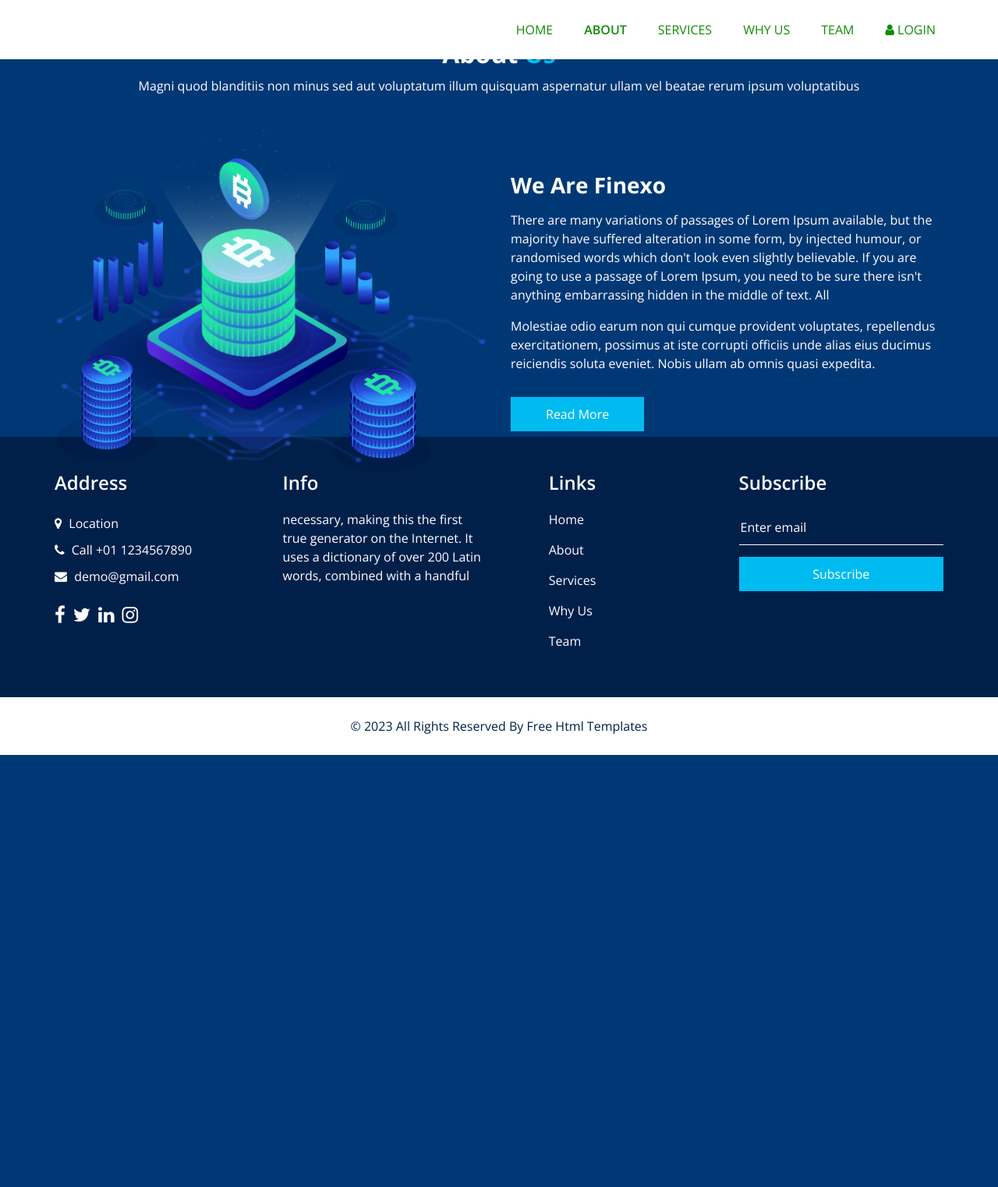
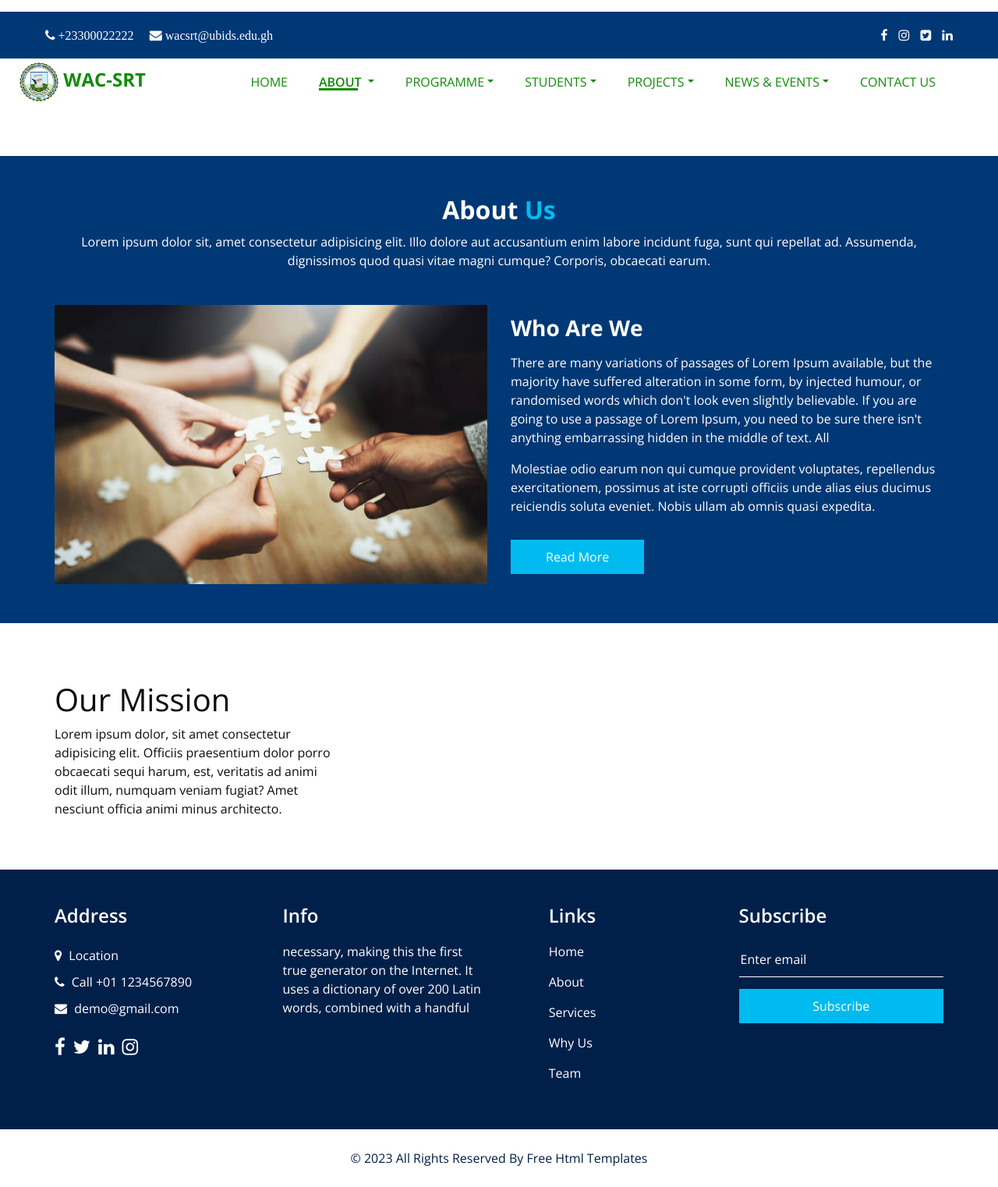
Before and after one commit to HalimKing/ubids-wac-srt, a PHP site: page /about.html in a window 1280 px wide. Shown: the whole page at 78% size. Before the commit the page ends 968 px from the top, so only its background shows below. Run offline with PHP 8.4, Linux system fonts and the light colour scheme; some libraries are stand-ins or nearby versions; some web fonts are replaced.

Commit message:
second Initialize

```diff
--- a/about.html
+++ b/about.html
@@ -13,7 +13,7 @@
   <meta name="author" content="" />
   <link rel="shortcut icon" href="images/favicon.png" type="">
 
-  <title> Finexo </title>
+  <title>UBIDS/WAC-SRT</title>
 
   <!-- bootstrap core css -->
   <link rel="stylesheet" type="text/css" href="css/bootstrap.css" />
@@ -46,38 +46,91 @@
 
     <!-- header section strats -->
     <header class="header_section">
+      <div class="top" style="display: flex; justify-content: space-between;">
+        <div class="p-2">
+          <i class="fa fa-phone">  +23300022222</i>
+          <i class="fa fa-envelope ml-3">  wacsrt@ubids.edu.gh</i>
+        </div>
+        <div class="p-2 ">
+          <a class="social" href=""><i class="fa fa-facebook-f"></i></a>
+          <a class="social" href=""><i class="fa fa-instagram"></i></a>
+          <a class="social" href=""><i class="fa fa-twitter-square"></i></a>
+          <a class="social" href=""><i class="fa fa-linkedin"></i></a>
+        </div>
+      </div>
       <div class="container-fluid">
         <nav class="navbar navbar-expand-lg custom_nav-container ">
           <a class="navbar-brand" href="index.html">
-            <span>
-              Finexo
+            <span class="logo-text">
+              <img src="./images/logo.png" width="50" alt="">
+              WAC-SRT <br>
+
             </span>
           </a>
 
-          <button class="navbar-toggler" type="button" data-toggle="collapse" data-target="#navbarSupportedContent" aria-controls="navbarSupportedContent" aria-expanded="false" aria-label="Toggle navigation">
+          <button style="background-color: #00bbf0;" class="navbar-toggler" type="button" data-toggle="collapse" data-target="#navbarSupportedContent" aria-controls="navbarSupportedContent" aria-expanded="false" aria-label="Toggle navigation">
             <span class=""> </span>
           </button>
 
           <div class="collapse navbar-collapse" id="navbarSupportedContent">
             <ul class="navbar-nav  ">
-              <li class="nav-item ">
-                <a class="nav-link" href="index.html">Home </a>
+              <li class="nav-item">
+                <a class="nav-link" href="index.html">Home</a>
               </li>
-              <li class="nav-item active">
-                <a class="nav-link" href="about.html"> About <span class="sr-only">(current)</span> </a>
+
+
+              <li class="nav-item dropdown">
+                <a class="nav-link dropdown-toggle active" type="button" id="dropdownMenuButton" data-mdb-toggle="dropdown" aria-expanded="false"> About </a>
+                <ul class="dropdown-menu" aria-labelledby="dropdownMenuButton">
+                  <li class="nav-item"><a class="dropdown-item nav-link" href="about.html">About Us</a></li>
+                  <li class="nav-item"><a class="dropdown-item nav-link" href="#"> Background</a></li>
+                  <li class="nav-item"><a class="dropdown-item nav-link" href="#">Resources</a></li>
+                </ul>
+              </li>
+
+              <li class="nav-item dropdown">
+                <a class="nav-link dropdown-toggle" type="button" id="dropdownMenuButton" data-mdb-toggle="dropdown" aria-expanded="false"> Programme</a>
+                <ul class="dropdown-menu" aria-labelledby="dropdownMenuButton">
+                  <li class="nav-item"><a class="dropdown-item nav-link" href="#">Undergraduate</a></li>
+                  <li class="nav-item"><a class="dropdown-item nav-link" href="#">Mphil Programme</a></li>
+                  <li class="nav-item"><a class="dropdown-item nav-link" href="#">Phd programme</a></li>
+                  <li class="nav-item"><a class="dropdown-item nav-link" href="#">Other courses</a></li>
+                  <li class="nav-item"><a class="dropdown-item nav-link" href="#">Facility</a></li>
+                </ul>
+              </li>
+
+              <li class="nav-item dropdown">
+                <a class="nav-link dropdown-toggle" type="button" id="dropdownMenuButton" data-mdb-toggle="dropdown" aria-expanded="false"> Students</a>
+                <ul class="dropdown-menu" aria-labelledby="dropdownMenuButton">
+                  <li class="nav-item "><a class="dropdown-item nav-link" href="#">Undergraduate</a></li>
+                  <li class="nav-item "><a class="dropdown-item nav-link" href="#">Mphil</a></li>
+                  <li class="nav-item "><a class="dropdown-item nav-link" href="#">Phd</a></li>
+                </ul>
+              </li>
+
+              <li class="nav-item dropdown">
+                <a class="nav-link dropdown-toggle" type="button" id="dropdownMenuButton" data-mdb-toggle="dropdown" aria-expanded="false"> Projects</a>
+                <ul class="dropdown-menu" aria-labelledby="dropdownMenuButton">
+                  <li class="nav-item "><a class="dropdown-item nav-link" href="#">Project Documentation</a></li>
+                  <li class="nav-item "><a class="dropdown-item nav-link" href="#"></a></li>
+
+                </ul>
+              </li>
+
+              <li class="nav-item dropdown">
+                <a class="nav-link dropdown-toggle" type="button" id="dropdownMenuButton" data-mdb-toggle="dropdown" aria-expanded="false">News & Events</a>
+                <ul class="dropdown-menu" aria-labelledby="dropdownMenuButton">
+                  <li class="nav-item "><a class="dropdown-item nav-link" href="#">News</a></li>
+                  <li class="nav-item "><a class="dropdown-item nav-link" href="#">Events</a></li>
+                  <li class="nav-item "><a class="dropdown-item nav-link" href="#">Conference</a></li>
+                </ul>
               </li>
               <li class="nav-item">
-                <a class="nav-link" href="service.html">Services</a>
+                <a class="nav-link" href="">Contact Us</a>
+
               </li>
-              <li class="nav-item">
-                <a class="nav-link" href="why.html">Why Us</a>
-              </li>
-              <li class="nav-item">
-                <a class="nav-link" href="team.html">Team</a>
-              </li>
-              <li class="nav-item">
-                <a class="nav-link" href="#"> <i class="fa fa-user" aria-hidden="true"></i> Login</a>
-              </li>
+
+
               <form class="form-inline">
                 <button class="btn  my-2 my-sm-0 nav_search-btn" type="submit">
                   <i class="fa fa-search" aria-hidden="true"></i>
@@ -93,26 +146,26 @@
 
   <!-- about section -->
 
-  <section class="about_section layout_padding">
+  <section class="about_section section-p1">
     <div class="container  ">
       <div class="heading_container heading_center">
         <h2>
           About <span>Us</span>
         </h2>
         <p>
-          Magni quod blanditiis non minus sed aut voluptatum illum quisquam aspernatur ullam vel beatae rerum ipsum voluptatibus
+          Lorem ipsum dolor sit, amet consectetur adipisicing elit. Illo dolore aut accusantium enim labore incidunt fuga, sunt qui repellat ad. Assumenda, dignissimos quod quasi vitae magni cumque? Corporis, obcaecati earum.
         </p>
       </div>
       <div class="row">
         <div class="col-md-6 ">
           <div class="img-box">
-            <img src="images/about-img.png" alt="">
+            <img src="images/aboutImage.jpg" alt="">
           </div>
         </div>
         <div class="col-md-6">
           <div class="detail-box">
             <h3>
-              We Are Finexo
+              Who Are We
             </h3>
             <p>
               There are many variations of passages of Lorem Ipsum available, but the majority have suffered alteration
@@ -132,11 +185,24 @@
     </div>
   </section>
 
+
+  <section id="mission-vission" class="section-p1">
+    <div class="container">
+      <div class="row">
+        <div class="col-lg-4">
+          <img src="" alt="">
+          <h1>Our <span>Mission</span></h1>
+          <p>Lorem ipsum dolor, sit amet consectetur adipisicing elit. Officiis praesentium dolor porro obcaecati sequi harum, est, veritatis ad animi odit illum, numquam veniam fugiat? Amet nesciunt officia animi minus architecto.</p>
+        </div>
+      </div>
+    </div>
+
+  </section>
   <!-- end about section -->
 
   <!-- info section -->
 
-  <section class="info_section layout_padding2">
+  <section class="info_section ">
     <div class="container">
       <div class="row">
         <div class="col-md-6 col-lg-3 info_col">
--- a/css/style.css
+++ b/css/style.css
@@ -285,7 +285,7 @@ a:focus {
           background-image: linear-gradient(90deg, rgba(0, 0, 0, 0.4), rgba(19, 228, 106, 0.4)), url("../images/cover.png");
           background-position: center;
           background-size: cover;
-          background-repeat: repeat;
+          background-attachment: fixed;
   display: -webkit-box;
   display: -ms-flexbox;
   display: flex;
@@ -1050,15 +1050,27 @@ a.social:hover{
 .custom_nav-container .navbar-nav .nav-item .nav-link {
   text-align: left;
   color: rgb(18, 139, 7);
+  position: relative;
 
 }
-.custom_nav-container .navbar-nav .nav-item .nav-link:hover{
-  /* background-color: #003875; */
+.custom_nav-container .navbar-nav .nav-item .dropdown-menu .nav-link:hover{
+
   border-radius: 0;
   border-bottom: 2px solid #003875;
   /* color: #ffff; */
 }
-
+.custom_nav-container .navbar-nav .nav-item .nav-link.active{
+  font-weight: 600;
+}
+.custom_nav-container .navbar-nav .nav-item .nav-link.active::before{
+  position: absolute;
+  top: 25px;
+  left: 20px;
+  content: "";
+  width: 50px;
+  height: 3px;
+  background-color: rgb(18, 139, 7);
+}
 
 
 /* feature section */
@@ -1119,3 +1131,38 @@ a.social:hover{
   background-position: top 50%;
   background-attachment: fixed;
 }
+
+
+
+
+
+
+
+
+/* footer */
+
+
+
+
+
+
+
+
+
+
+
+
+
+
+
+
+
+
+
+
+
+/* *******************About Page ******************/
+
+.about_section{
+  margin-top: 200px;
+}
```
Also changed, not shown: index.html (+72 -162 lines), assets/images/target.png (added), assets/images/values11.png (added), assets/images/vision.png (added).
